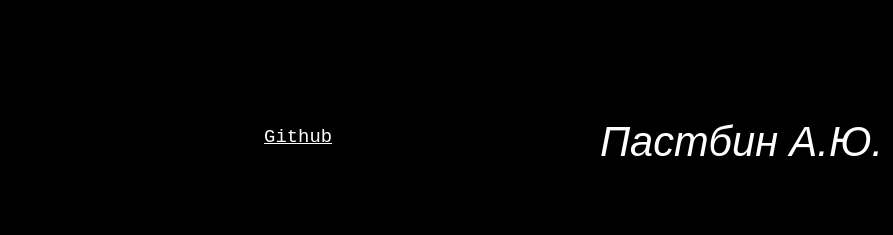
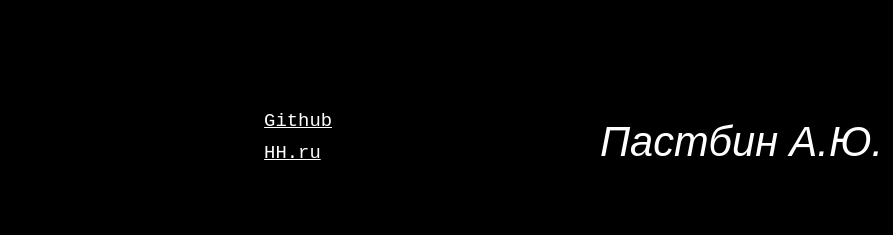
Before and after one commit to Pastbin/portfolio, a plain HTML site: page index.html in a window 1280 px wide. Shown: the part 1280-1515 px from the top of the page, 387-1280 px from the left. Drawn offline with Linux system fonts and the light colour scheme.

Commit message:
add: hh link

```diff
--- a/index.html
+++ b/index.html
@@ -160,9 +160,16 @@
         <div class="telegram"><a href="https://t.me/pastbin_alex"><img src="img/contacts/telegram.png" alt="telegram">telegram:
           @pastbin_alex</a></div>
       </div>
-      <div class="github"><a target="_blank" rel="noreferrer"
-                             href="https://github.com/Pastbin?tab=repositories&q=&type=source&language=&sort=">Github</a>
+
+      <div class="portfolio-wrap">
+        <div class="portfolio"><a target="_blank" rel="noreferrer"
+                                  href="https://github.com/Pastbin?tab=repositories&q=&type=source&language=&sort=">Github</a>
+        </div>
+        <div class="portfolio"><a target="_blank" rel="noreferrer"
+                                  href="https://samara.hh.ru/resume/08a7d868ff0974a3fe0039ed1f6e7a4a357543">HH.ru</a>
+        </div>
       </div>
+
       <div class="name">Пастбин А.Ю.</div>
     </section>
   </footer>
--- a/style/footer.less
+++ b/style/footer.less
@@ -58,11 +58,16 @@ footer{
     object-fit: cover;
   }
 
-  .github{
+  .portfolio{
     margin-bottom: 10px;
     a{
       text-decoration: underline;
     }
+  }
+
+  .portfolio-wrap{
+    display: flex;
+    flex-direction: column;
   }
 
   .name{
```
Also changed, not shown: style/main.css, 1 other file.
